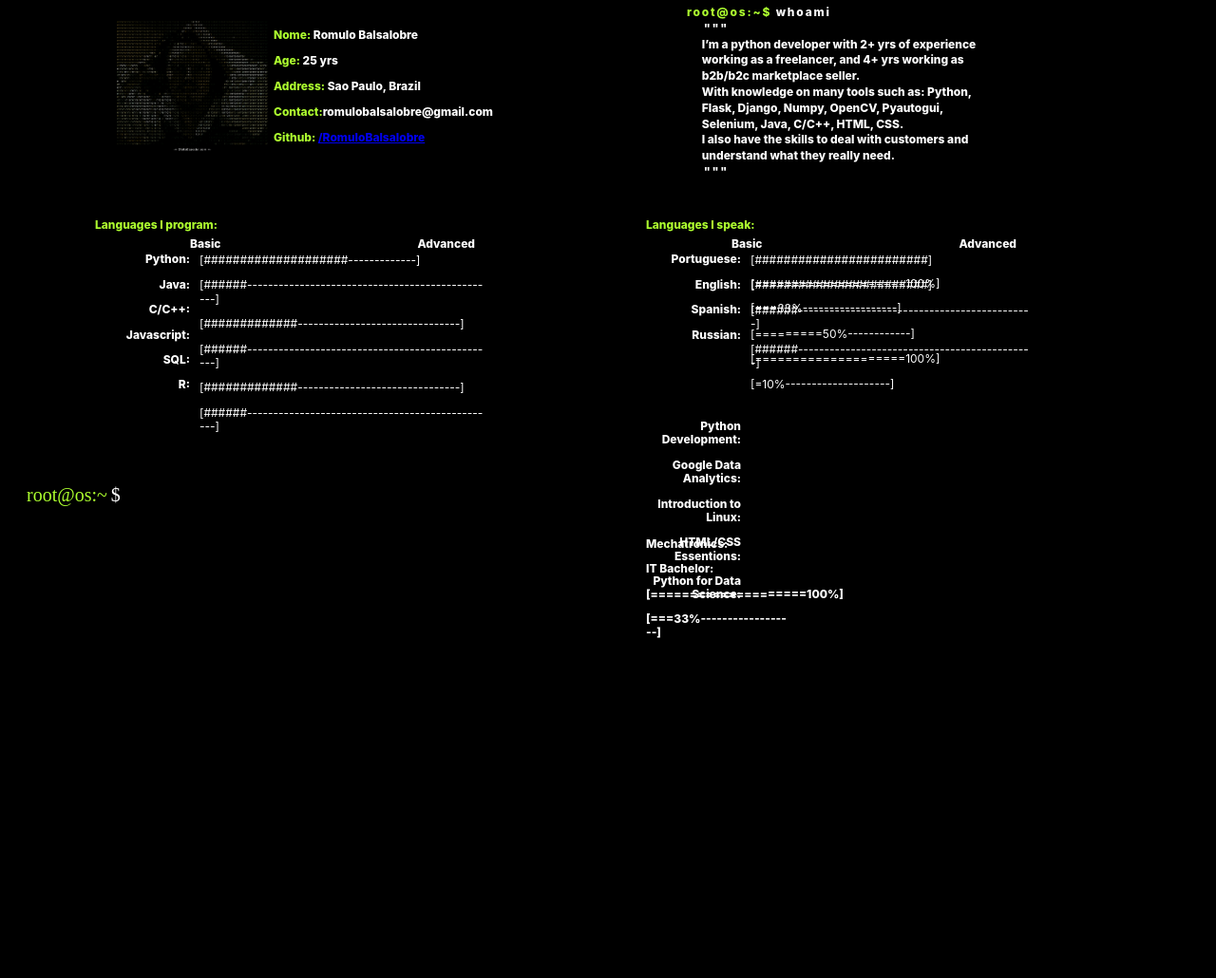
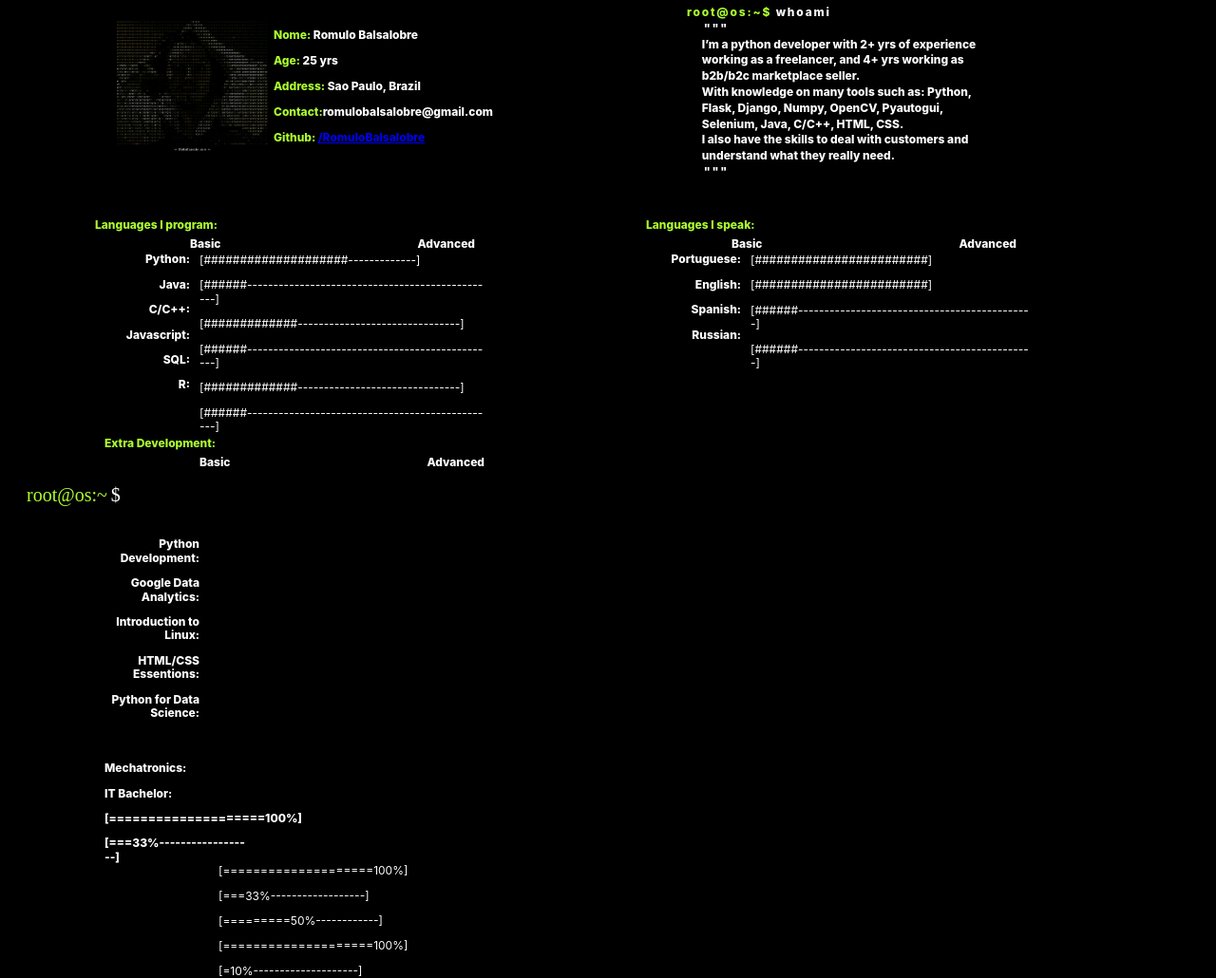
Before and after one commit to RomuloBalsalobre/Portifolio, a Flask app: template templates/cv.html in a window 1280 px wide. Shown: the whole page at 95% size. Before the commit the page ends 672 px from the top, so only its background shows below. Run offline with Flask 2, Linux system fonts and the light colour scheme; the template is opened without the code that fills it, so the values that code supplies are empty.

Commit message:
CSS adjustment

```diff
--- a/static/styles.css
+++ b/static/styles.css
@@ -9,9 +9,8 @@ html, body {
 }
 
 .prompt-container {
-  display: flex;
-  align-items: flex-start;
-  justify-content: flex-start;
+
+  display: relative;
   padding: 10px;
 }
 
@@ -124,6 +123,16 @@ html, body {
   justify-content: space-between;
 }
 
+.generalskills{
+  display: flex;
+  position: absolute;
+  height: 400px;
+  width: 730px;
+  top: 230px;
+  left:10px;
+  justify-content: space-between;
+}
+
 .program{
   font-family: 'Inter';
   font-style: normal;
@@ -196,6 +205,26 @@ html, body {
   justify-content: space-between;
 }
 
+.extra{
+  font-family: 'Inter';
+  font-style: normal;
+  font-weight: 800;
+  font-size: 12px;
+  line-height: 1.2;
+  color: #FFFFFF;
+  height: 200px;
+  width: 150px;
+}
+
+.extral{
+  display: flex;
+  position: absolute;
+  top:20px;
+  left: 100px;
+  width: 300px;
+  justify-content: space-between;
+}
+
 .listaextra{
   position: relative;
   top:80px;
@@ -204,10 +233,10 @@ html, body {
 }
 
 .barextra{
-  position: absolute;
+  position: relative;
   width: 300px;
-  top:50px;
-  left:690px;
+  top:220px;
+  left:120px;
   height: 100px;
   font-weight: 400;
 }
--- a/templates/cv.html
+++ b/templates/cv.html
@@ -77,6 +77,13 @@
             <p>[######---------------------------------------------]</p>
             <p>[######---------------------------------------------]</p>
         </div>
+    </div>
+<div class="generalskills">
+    <div class="extra">
+        <span style="color: greenyellow;">Extra Development:</span><br>
+        <div class="extral">
+                <span>Basic</span><span>Advanced</span>
+        </div>
         <div class="listaextra">
             <p>Python Development: </p>
             <p>Google Data Analytics: </p>
@@ -110,6 +117,7 @@
         </div>
     </div>
 </div>
+</div>
 
 
 
```
